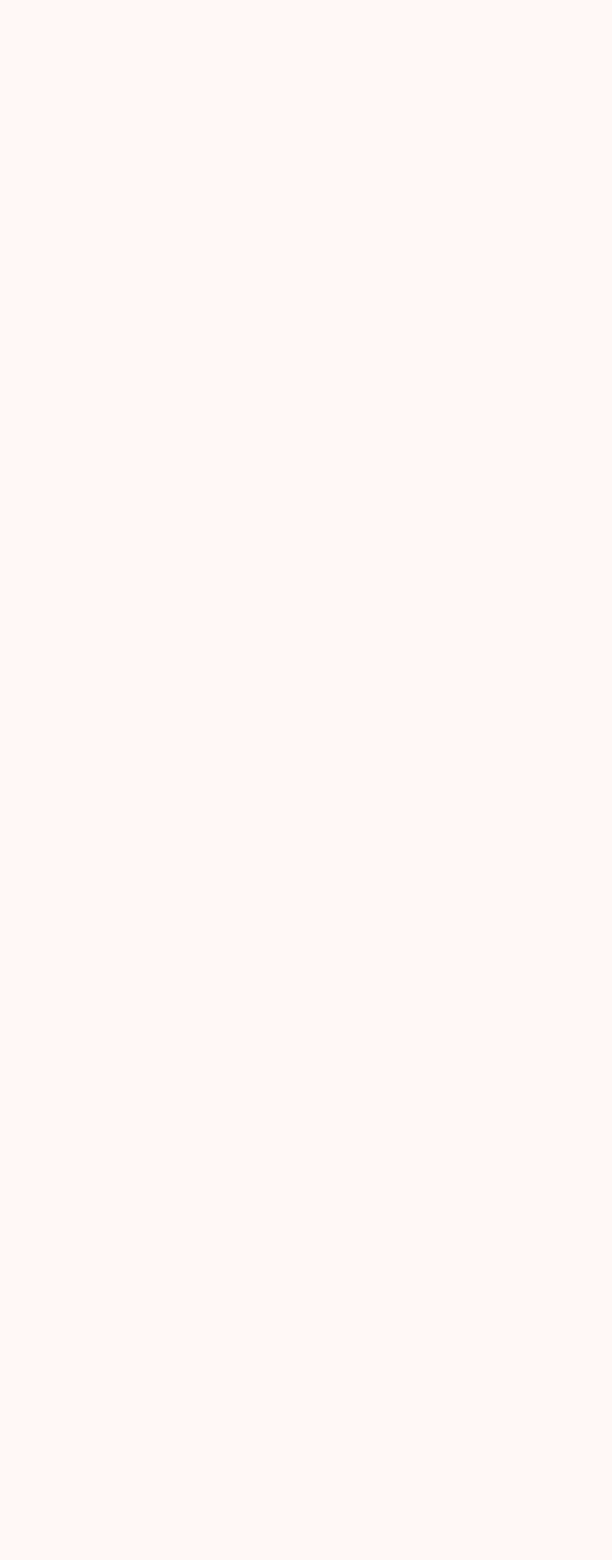
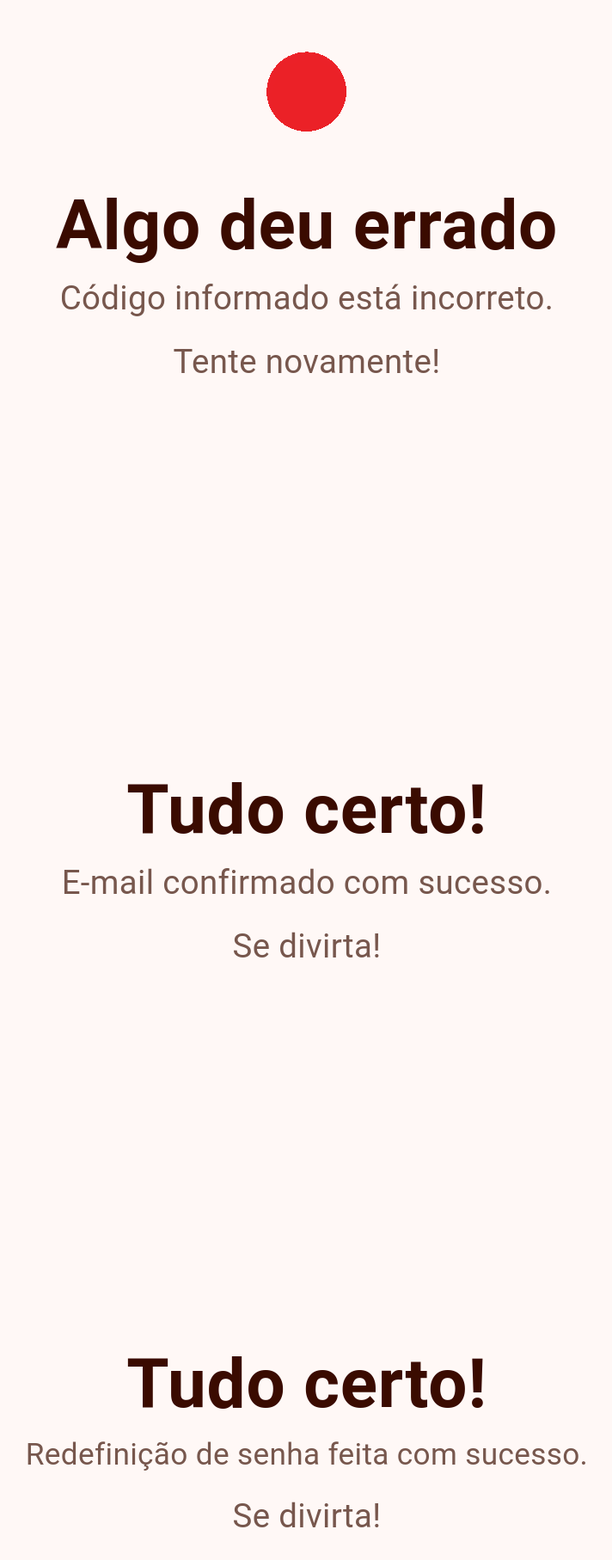
Before and after one commit to Engenharia-de-software-Gp05/Fronted-Complexo-Esportivo-UFCG, a React (Create React App) app: page /wrong-code in a window 1280 px wide. Before the commit this address had no page. Shown: the part 769-2584 px from the top of the page at 86% size, without its empty margins (283-995 px from the left). Before the commit the page ends 800 px from the top, so only its background shows below. Built offline with nearby package versions, Linux system fonts and the light colour scheme.

Commit message:
feat(transition): Adicionando telas de transição.

```diff
--- a/src/App.js
+++ b/src/App.js
@@ -1,6 +1,9 @@
 import { ThemeProvider } from "@emotion/react";
 import LightTheme from "./theme";
 import { CssBaseline } from "@mui/material/";
+import ErrorPage from "./pages/wrong-code";
+import OkEmailPage from "./pages/email-check";
+import RedefinePasswordCheck from "./pages/new-password-check";
 import Rotas from "./Routes";
 
 function App() {
@@ -8,6 +11,9 @@ function App() {
     <ThemeProvider theme={LightTheme}>
       <CssBaseline />
       <Rotas />
+      <ErrorPage />
+      <OkEmailPage />
+      <RedefinePasswordCheck />
     </ThemeProvider>
   );
 }
--- a/src/Routes.js
+++ b/src/Routes.js
@@ -3,6 +3,9 @@ import { BrowserRouter as Router, Routes, Route } from "react-router-dom";
 import OTP from "./pages/otp";
 import RedefinirSenha from "./pages/redefinir-senha"
 import NovaSenha from "./pages/redefinir-senha/nova_senha"
+import OkEmailPage from "./pages/email-check"
+import ErrorPage from "./pages/wrong-code"
+import RedefinePasswordCheck from "./pages/new-password-check"
 
 
 function Rotas() {
@@ -12,6 +15,9 @@ function Rotas() {
         <Route path="/otp" element={<OTP />} />
         <Route path="/redefinir-senha" element={<RedefinirSenha />}/>
         <Route path="/nova-senha" element={<NovaSenha />}> </Route>
+        <Route path="/email-check" element={<OkEmailPage />} />
+        <Route path="/wrong-code" element={<ErrorPage />} />
+        <Route path="/new-password-check" element={<RedefinePasswordCheck />} />
       </Routes>
     </Router>
   );
--- /dev/null
+++ b/src/pages/email-check/index.js
@@ -0,0 +1,57 @@
+import React from "react";
+import { Box, Typography } from "@mui/material";
+import { useTheme } from "@emotion/react";
+import logo from "../../gifs/check.gif";
+
+const OkEmailPage = () => {
+  const theme = useTheme();
+
+  return (
+    <Box
+      display={"flex"}
+      flexDirection={"column"}
+      justifyContent={"center"}
+      alignItems={"center"}
+      height={"80vh"}
+      gap={5}
+      margin={"25px"}
+    >
+    <img src={logo} alt="erro" width={"180px"}/>
+      <Typography
+        h1
+        width={"fit-content"}
+        lineHeight={1}
+        fontWeight={600}
+        textAlign={"center"}
+        color={theme.palette.primary.on_container}
+        whiteSpace={"nowrap"}
+        fontSize={{ xs: "2em", sm: "4em", md: "5em" }}
+      >
+        Tudo certo!
+      </Typography>
+      <Typography
+        h2
+        color={theme.palette.secondary.main}
+        width={{ xs: "380px", md: "680px" }}
+        fontSize={{ xs: "1em", sm: "2.2em", md: "2.4em" }}
+        textAlign={"center"}
+        marginTop={-3}
+      >
+        E-mail confirmado com sucesso.
+      </Typography>
+
+      <Typography
+        h2
+        color={theme.palette.secondary.main}
+        width={{ xs: "380px", md: "680px" }}
+        fontSize={{ xs: "1em", sm: "2.2em", md: "2.4em" }}
+        textAlign={"center"}
+        marginTop={-3}
+      >
+        Se divirta!
+      </Typography>
+    </Box>
+  );
+};
+
+export default OkEmailPage;
--- /dev/null
+++ b/src/pages/new-password-check/index.js
@@ -0,0 +1,57 @@
+import React from "react";
+import { Box, Typography } from "@mui/material";
+import { useTheme } from "@emotion/react";
+import logo from "../../gifs/check.gif";
+
+const RedefinePasswordCheck = () => {
+  const theme = useTheme();
+
+  return (
+    <Box
+      display={"flex"}
+      flexDirection={"column"}
+      justifyContent={"center"}
+      alignItems={"center"}
+      height={"80vh"}
+      gap={5}
+      margin={"25px"}
+    >
+    <img src={logo} alt="erro" width={"180px"}/>
+      <Typography
+        h1
+        width={"fit-content"}
+        lineHeight={1}
+        fontWeight={600}
+        textAlign={"center"}
+        color={theme.palette.primary.on_container}
+        whiteSpace={"nowrap"}
+        fontSize={{ xs: "2em", sm: "4em", md: "5em" }}
+      >
+        Tudo certo!
+      </Typography>
+      <Typography
+        h2
+        color={theme.palette.secondary.main}
+        width={{ xs: "380px", md: "680px" }}
+        fontSize={{ xs: "1em", sm: "2em", md: "2.2em" }}
+        textAlign={"center"}
+        marginTop={-3}
+      >
+        Redefinição de senha feita com sucesso.
+      </Typography>
+
+      <Typography
+        h2
+        color={theme.palette.secondary.main}
+        width={{ xs: "380px", md: "680px" }}
+        fontSize={{ xs: "1em", sm: "2.2em", md: "2.4em" }}
+        textAlign={"center"}
+        marginTop={-3}
+      >
+        Se divirta!
+      </Typography>
+    </Box>
+  );
+};
+
+export default RedefinePasswordCheck;
--- /dev/null
+++ b/src/pages/wrong-code/index.js
@@ -0,0 +1,57 @@
+import React from "react";
+import { Box, Typography } from "@mui/material";
+import { useTheme } from "@emotion/react";
+import logo from "../../gifs/error.gif";
+
+const ErrorPage = () => {
+  const theme = useTheme();
+
+  return (
+    <Box
+      display={"flex"}
+      flexDirection={"column"}
+      justifyContent={"center"}
+      alignItems={"center"}
+      height={"80vh"}
+      gap={5}
+      margin={"25px"}
+    >
+    <img src={logo} alt="erro"/>
+      <Typography
+        h1
+        width={"fit-content"}
+        lineHeight={1}
+        fontWeight={600}
+        textAlign={"center"}
+        color={theme.palette.primary.on_container}
+        whiteSpace={"nowrap"}
+        fontSize={{ xs: "2em", sm: "4em", md: "5em" }}
+      >
+        Algo deu errado
+      </Typography>
+      <Typography
+        h2
+        color={theme.palette.secondary.main}
+        width={{ xs: "380px", md: "680px" }}
+        fontSize={{ xs: "1em", sm: "2.2em", md: "2.4em" }}
+        textAlign={"center"}
+        marginTop={-3}
+      >
+        Código informado está incorreto.
+      </Typography>
+
+      <Typography
+        h2
+        color={theme.palette.secondary.main}
+        width={{ xs: "380px", md: "680px" }}
+        fontSize={{ xs: "1em", sm: "2.2em", md: "2.4em" }}
+        textAlign={"center"}
+        marginTop={-3}
+      >
+        Tente novamente!
+      </Typography>
+    </Box>
+  );
+};
+
+export default ErrorPage;
```
Also changed, not shown: src/components/transition.js (added, +70 -0 lines), src/gifs/check.gif (added), src/gifs/error.gif (added).
